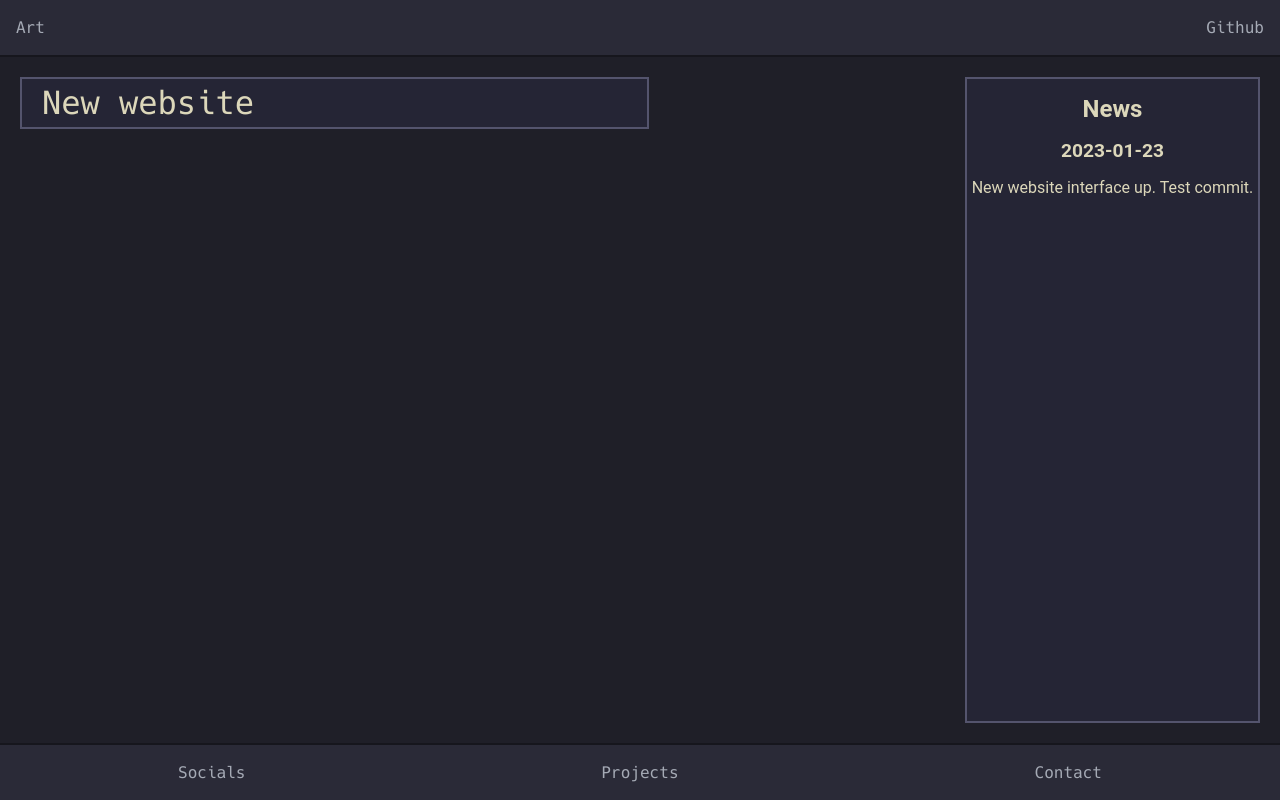
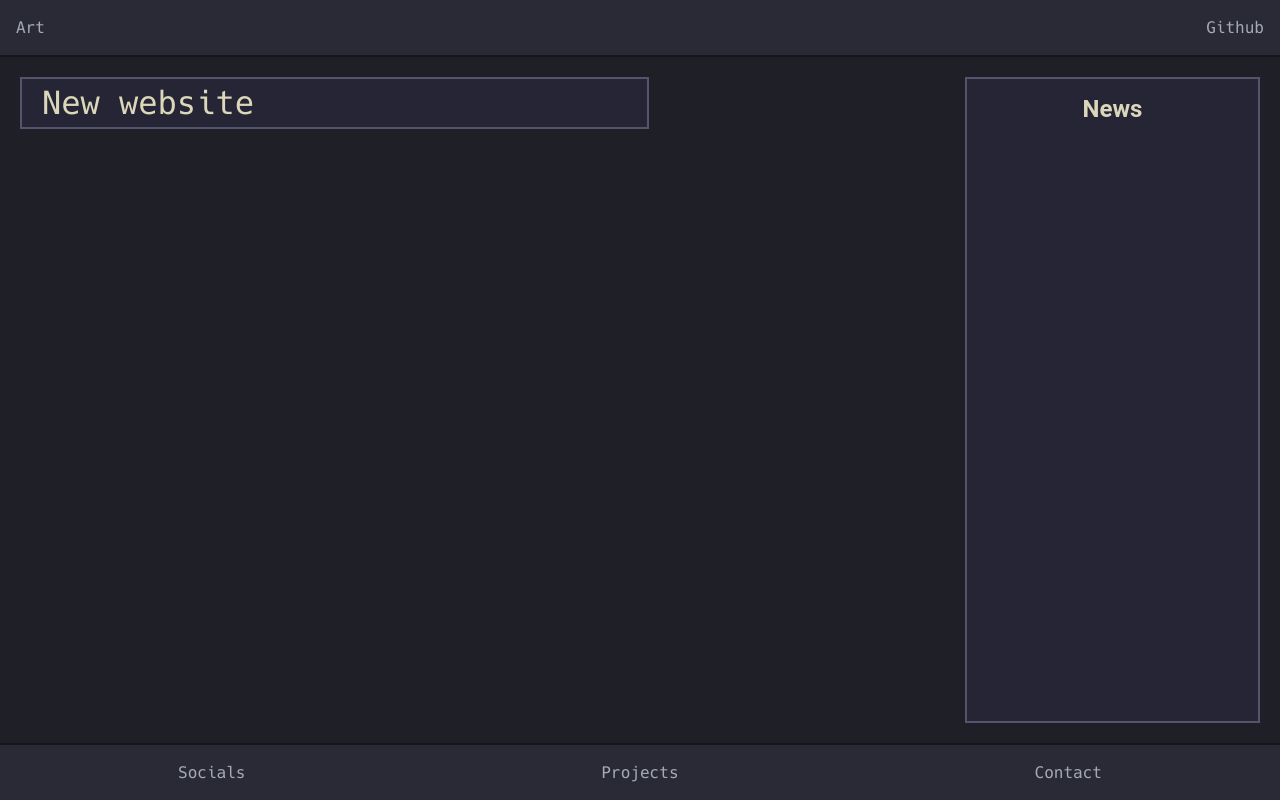
Before and after one commit to jakedevs/developer-profile, a website built with Vite: page index.html in a window 1280 px wide. Built offline with nearby package versions, Linux system fonts and the light colour scheme.

Commit message:
Remove outdated news

```diff
--- a/index.html
+++ b/index.html
@@ -17,9 +17,6 @@
     <div id="content">
       <div id="announcements">
         <h1>News</h1>
-        <h2>2023-01-23</h2>
-
-        <p>New website interface up. Test commit.</p>
       </div>
       <div id="articles">
         <article id="blogpost">
```
